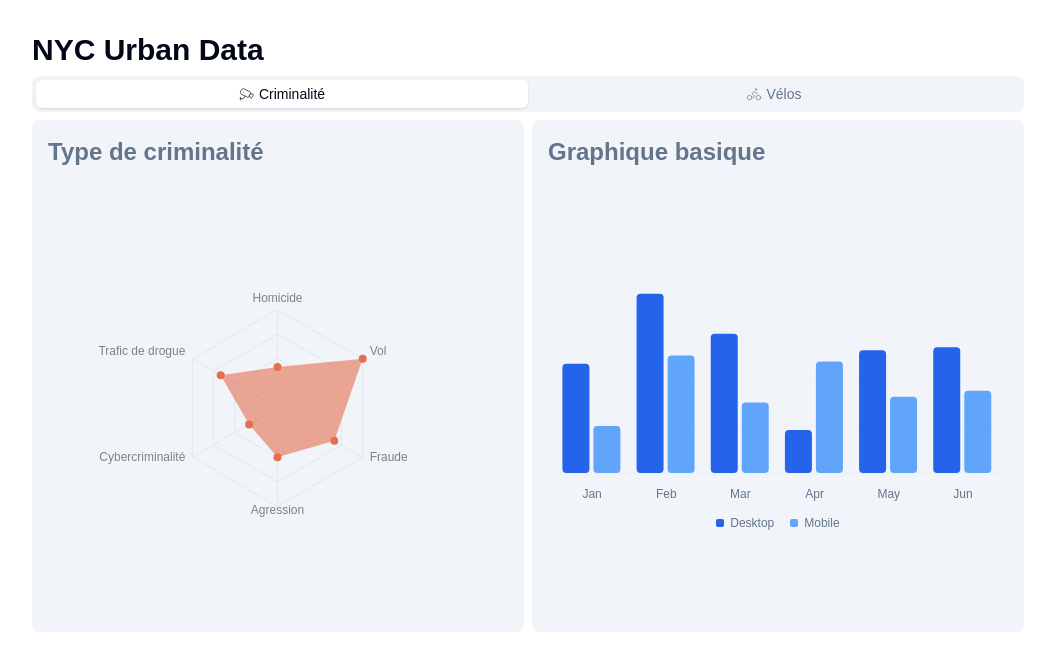
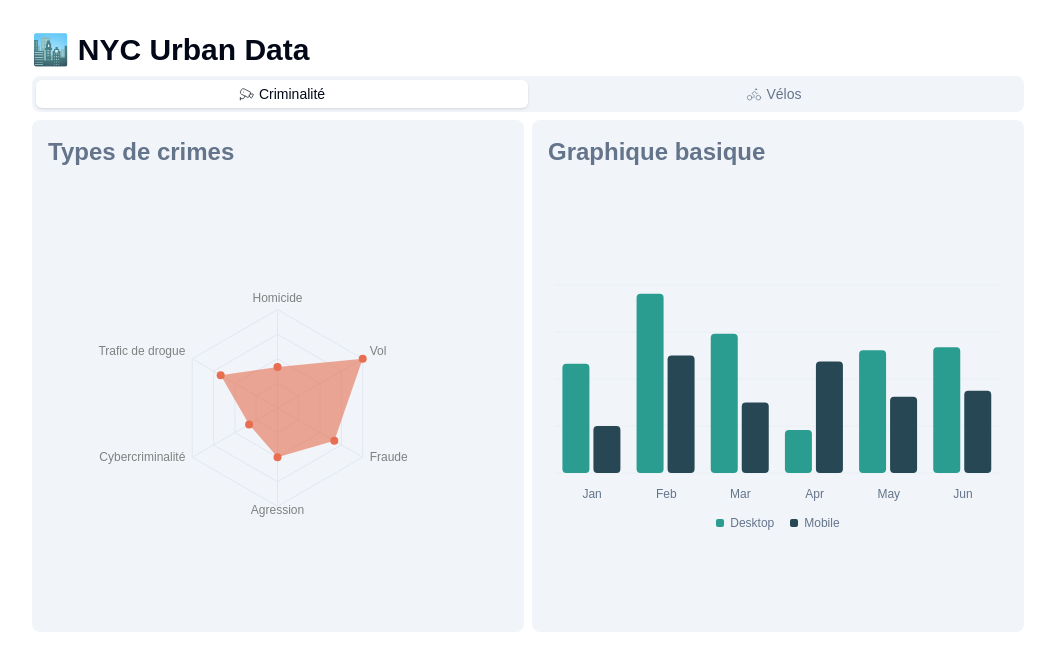
Before and after one commit to MisterAzix/hetic-urban-data-analytics, a Next.js app: page / in a window 1280 px wide. Shown: the top 670 px of the page, without its empty margins (112-1167 px from the left). Built offline with nearby package versions, Linux system fonts and the light colour scheme; some icons are missing.

Commit message:
fix: typo and colors for basic chart

```diff
--- a/src/app/page.tsx
+++ b/src/app/page.tsx
@@ -6,7 +6,7 @@ import { CctvIcon, BikeIcon } from 'lucide-react';
 export default function Home() {
   return (
     <main className="container mx-auto max-w-screen-lg px-4 py-8">
-      <h1 className="mb-2 text-3xl font-bold">NYC Urban Data</h1>
+      <h1 className="mb-2 text-3xl font-bold">🏙️ NYC Urban Data</h1>
       <div>
         <Tabs defaultValue="crime">
           <TabsList className="w-full">
--- a/src/components/charts/BasicChart.tsx
+++ b/src/components/charts/BasicChart.tsx
@@ -20,11 +20,11 @@ const chartData = [
 const chartConfig = {
   desktop: {
     label: 'Desktop',
-    color: '#2563eb',
+    color: 'hsl(var(--chart-2))',
   },
   mobile: {
     label: 'Mobile',
-    color: '#60a5fa',
+    color: 'hsl(var(--chart-3))',
   },
 } satisfies ChartConfig;
 
--- a/src/components/tabs/CrimeTab.tsx
+++ b/src/components/tabs/CrimeTab.tsx
@@ -7,7 +7,7 @@ export default function CrimeTab() {
   return (
     <div className="flex gap-2">
       <div className="card">
-        <h2 className="p-4 text-2xl font-semibold">Type de criminalité</h2>
+        <h2 className="p-4 text-2xl font-semibold">Types de crimes</h2>
         <div className="chart">
           <CrimeTypeChart />
         </div>
```
